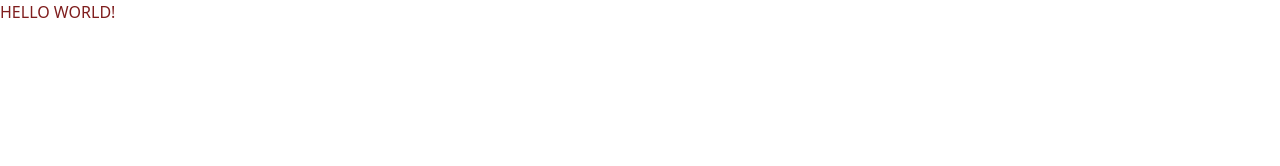
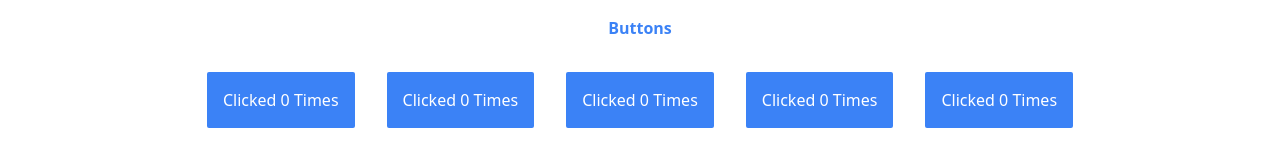
Before and after one commit to AF-cmdZ/coding-buttons-2, a website built with Vite: page src/index.html in a window 1280 px wide. Built offline with nearby package versions, Linux system fonts and the light colour scheme.

Commit message:
initial files

```diff
--- a/src/index.html
+++ b/src/index.html
@@ -8,7 +8,22 @@
     <link rel="stylesheet" href="./style.css" />
   </head>
   <body>
-    <h1 class="text-red-900 uppercase">Hello World!</h1>
+    <h1 class="text-blue-500 font-black text-center my-4">Buttons</h1>
+
+    <main class="container mx-auto my-4 flex justify-center">
+      <button class="p-4 m-4 rounded-sm bg-blue-500 text-white">
+        Clicked <span>0</span> Times</button
+      ><button class="p-4 m-4 rounded-sm bg-blue-500 text-white">
+        Clicked <span>0</span> Times</button
+      ><button class="p-4 m-4 rounded-sm bg-blue-500 text-white">
+        Clicked <span>0</span> Times</button
+      ><button class="p-4 m-4 rounded-sm bg-blue-500 text-white">
+        Clicked <span>0</span> Times</button
+      ><button class="p-4 m-4 rounded-sm bg-blue-500 text-white">
+        Clicked <span>0</span> Times
+      </button>
+    </main>
+
     <script src="./index.js" type="module"></script>
   </body>
 </html>
--- a/src/index.js
+++ b/src/index.js
@@ -1 +1,4 @@
-console.log("hiss");
+document.querySelector("main").addEventListener(
+    "click", () => {
+        console.log("click");
+    });
```
